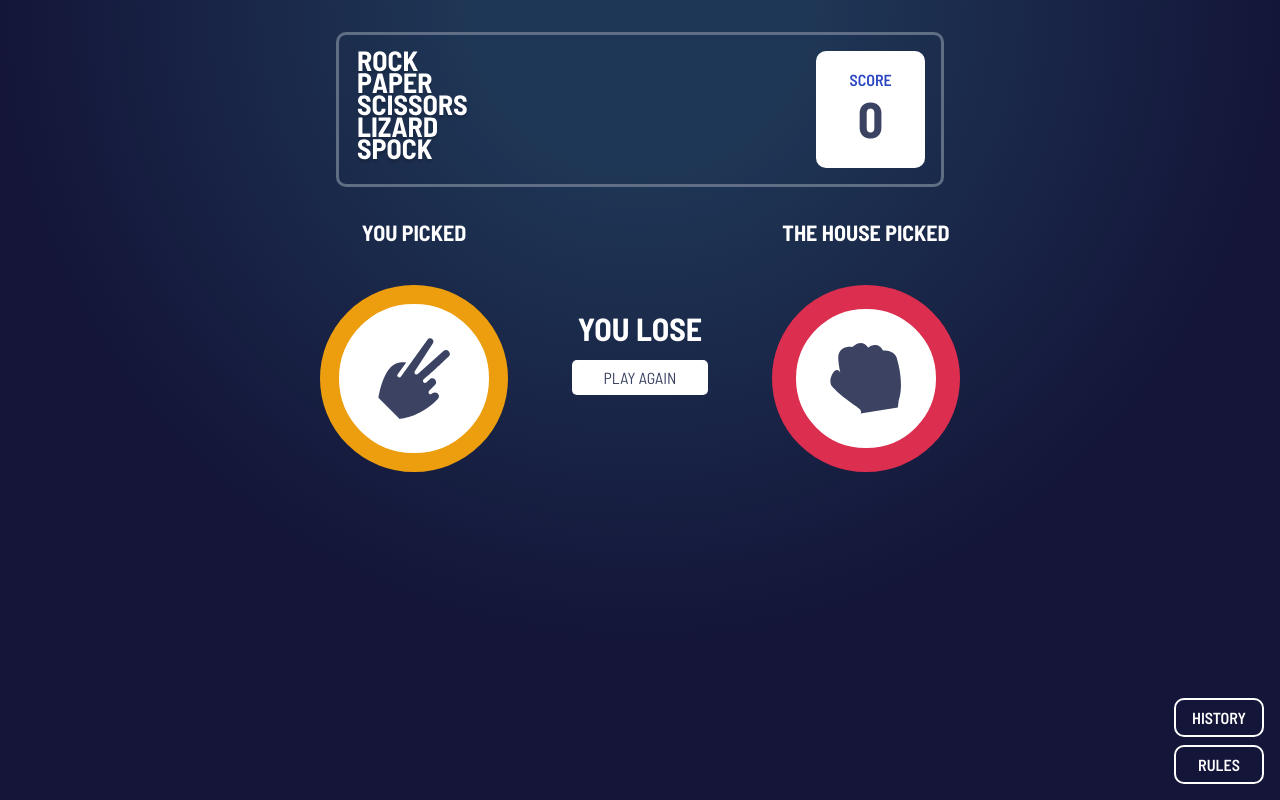
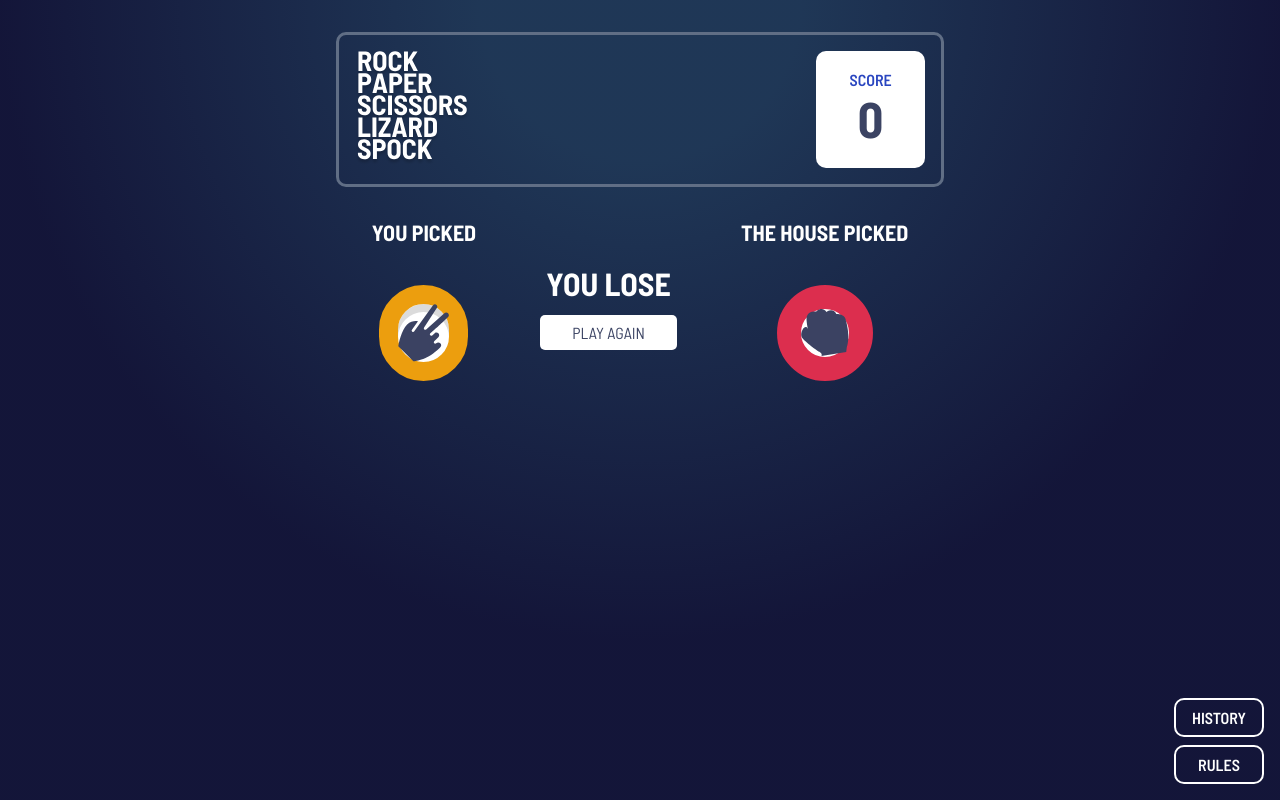
Before and after one commit to KennethB09/frontend-mentor-rock-paper-scissor-challenge, a React (Vite) app: page / in a window 1280 px wide. Both pictures are taken after a click on the button 640 px from the left and 275 px from the top of the page. Built offline with nearby package versions, Linux system fonts and the light colour scheme.

Commit message:
Revert "Fixed design"
This reverts commit 5c12bd1f6530ffb60013c4703d9e6b610b861add.

```diff
--- a/src/components/play.tsx
+++ b/src/components/play.tsx
@@ -4,7 +4,6 @@ import rock from "../assets/images/icon-rock.svg";
 import paper from "../assets/images/icon-paper.svg";
 import lizard from "../assets/images/icon-lizard.svg";
 import spock from "../assets/images/icon-spock.svg";
-import Pulse from "./pulse";
 
 type PlayProps = {
   playerChoice: TChoice | null
@@ -39,20 +38,16 @@ function Play({ playerChoice, computerChoice, nextRound, setNextRound, result, s
         <h1>You Picked</h1>
         <div className={`play-player-picked-${playerChoice!}`}>
           <img  src={choice[playerChoice!]} alt={`player picked ${playerChoice}`}/>
-          <div className="shadow-result"></div>
-          {result === "win" && <Pulse />}
         </div>
       </div>
       {result !== undefined && <div className="play-result-container">
-        {result !== "draw" ? <h1>YOU {result}</h1> : <h1>{result}</h1>}
+        <h1>YOU {result}</h1>
         <button onClick={() => { setNextRound(!nextRound); setPlayerChoice(null); }}>Play again</button>
       </div>}
       <div className="play-computer-container">
         <h1>The House Picked</h1>
         <div className={`play-computer-picked-${computerChoice!}`}>
           <img  src={choice[computerChoice!]} alt={`computer picked ${computerChoice}`}/>
-          <div className="shadow-result"></div>
-          {result === "lose" && <Pulse />}
         </div>
       </div>
     </div>
--- a/src/components/pulse.tsx
+++ /dev/null
@@ -1,13 +0,0 @@
-function Pulse() {
-    return (
-        <div className="pulse-main-container">
-            <div className="pulse">
-                <span className="pulse-1"></span>
-                <span className="pulse-2"></span>
-                <span className="pulse-3"></span>
-            </div>
-        </div>
-    )
-}
-
-export default Pulse
--- a/src/index.css
+++ b/src/index.css
@@ -22,8 +22,6 @@
   --font-weight-600: 600;
   --font-weight-700: 700;
 
-  --choice-button-size: clamp(9rem, 14vw + .5rem, 15rem);
-  --choice-button-icon-size: clamp(3.5rem, 5vw + .5rem, 6rem);
   --font-size-large: clamp(18px, 1.8vw + .5rem, 22px);
 }
 
@@ -34,13 +32,6 @@
   font-family: "Barlow Semi Condensed", sans-serif;
   list-style: none;
   text-decoration: none;
-}
-
-@keyframes pulseAnimate {
-  100% {
-    transform: scale(3);
-    opacity: 0;
-  }
 }
 
 body {
@@ -54,7 +45,7 @@ body {
     display: flex;
     flex-direction: column;
     align-items: center;
-    justify-content: start;
+    justify-content: center;
     height: 100%;
 
     .app-score-container {
@@ -119,6 +110,7 @@ body {
 
       .shadow {
         position: absolute;
+        z-index: 99;
         border-radius: 360px;
         width: var(--choice-size);
         height: var(--choice-size);
@@ -406,13 +398,9 @@ body {
           color: white;
         }
 
-        .pulse-main-container {
-          position: absolute;
-          aspect-ratio: 1/1;
-          width: 100%;
-          z-index: -9999;
-          border-radius: 360px;
+        .play-player-picked-rock {
           display: flex;
+          align-items: center;
           justify-content: center;
           align-content: center;
 
@@ -449,13 +437,17 @@ body {
           }
         }
 
-        .play-player-picked-rock {
+        .play-player-picked-rock,
+        .play-player-picked-paper,
+        .play-player-picked-scissor,
+        .play-player-picked-lizard,
+        .play-player-picked-spock {
           display: flex;
           align-items: center;
           justify-content: center;
-          width: var(--choice-button-size);
-          height: var(--choice-button-size);
-          border: 1.5rem solid var(--Primary-Rock-Gradient-1);
+          width: var(--choice-result-size);
+          height: var(--choice-result-size);
+          box-shadow: inset 0 clamp(0.25rem, 0.1364rem + 0.5682vw, 0.5rem) rgba(199, 199, 199, 0.637); /*8px*/
           background-color: white;
           border-radius: 150px;
           cursor: pointer;
@@ -465,20 +457,12 @@ body {
           }
         }
 
+        .play-player-picked-rock {
+          border: var(--choice-result-border-w) solid var(--Primary-Rock-Gradient-1);
+        }
+
         .play-player-picked-paper {
-          display: flex;
-          align-items: center;
-          justify-content: center;
-          width: var(--choice-button-size);
-          height: var(--choice-button-size);
-          border: 1.5rem solid var(--Primary-Paper-Gradient-1);
-          background-color: white;
-          border-radius: 150px;
-          cursor: pointer;
-
-          img {
-            width: var(--choice-button-icon-size);
-          }
+          border: var(--choice-result-border-w) solid var(--Primary-Paper-Gradient-1);
         }
 
         .play-player-picked-scissor {
```
